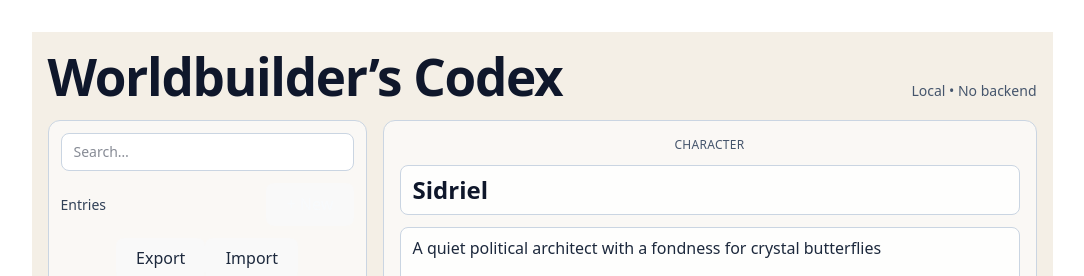
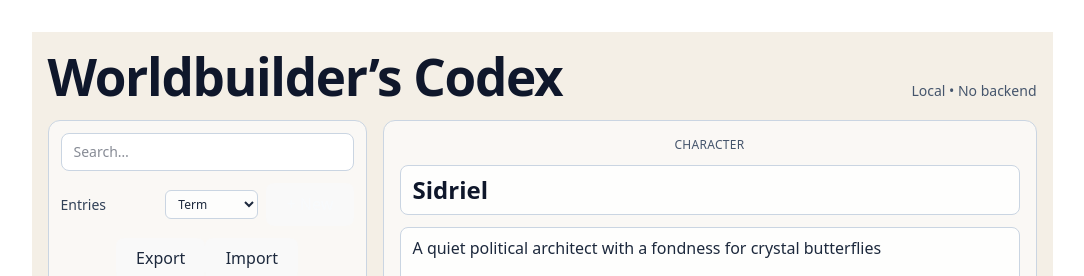
Before and after one commit to AmberTJC/worldbuilders-codex, a React (Vite) app: page / in a window 1280 px wide. Shown: the top 276 px of the page, without its empty margins (98-1182 px from the left). Built offline with nearby package versions, Linux system fonts and the light colour scheme.

Commit message:
New entry bug fixed
Added dropdown menu to allow for new entry type selection

```diff
--- a/src/App.jsx
+++ b/src/App.jsx
@@ -18,6 +18,7 @@ const defaultEntries = [
 
 
 const ENTRY_TYPES = ["character", "location", "faction", "term"];
+const [newEntryType, setNewEntryType] = useState("term");
 
 const [entries, setEntries] = useState(() => {
   const raw = localStorage.getItem("codexEntries:v1");
@@ -142,12 +143,28 @@ function importJSONFromFile(file) {
                                   <div className="mb-3 flex items-center justify-between gap-2">
                         <div className="text-sm font-medium text-slate-700">Entries</div>
 
-                        <button
-                          onClick={() => createEntry("term")}
-                          className="rounded-md bg-slate-900 px-2 py-1 text-xs font-semibold text-slate-50 hover:bg-slate-800"
-                        >
-                          + New
-                        </button>
+
+                        <div className="flex items-center gap-2">
+                            <select
+                              value={newEntryType}
+                              onChange={(e) => setNewEntryType(e.target.value)}
+                              className="rounded-md border border-slate-300 bg-white/70 px-2 py-1 text-xs text-slate-800"
+                            >
+                             {ENTRY_TYPES.map((t) => (
+                              <option key={t} value={t}>
+                                {t[0].toUpperCase() + t.slice(1)}
+                              </option>
+                            ))}
+                            </select>
+
+                            <button
+                              onClick={() => createEntry(newEntryType)}
+                              className="rounded-md bg-slate-900 px-2 py-1 text-xs font-semibold text-slate-50 hover:bg-slate-800"
+                            >
+                              + New
+                            </button>
+                          </div>
+
                       </div>
 
                           <button
```
Also changed, not shown: 1 other file (tests, documents, lock files or other folders).
